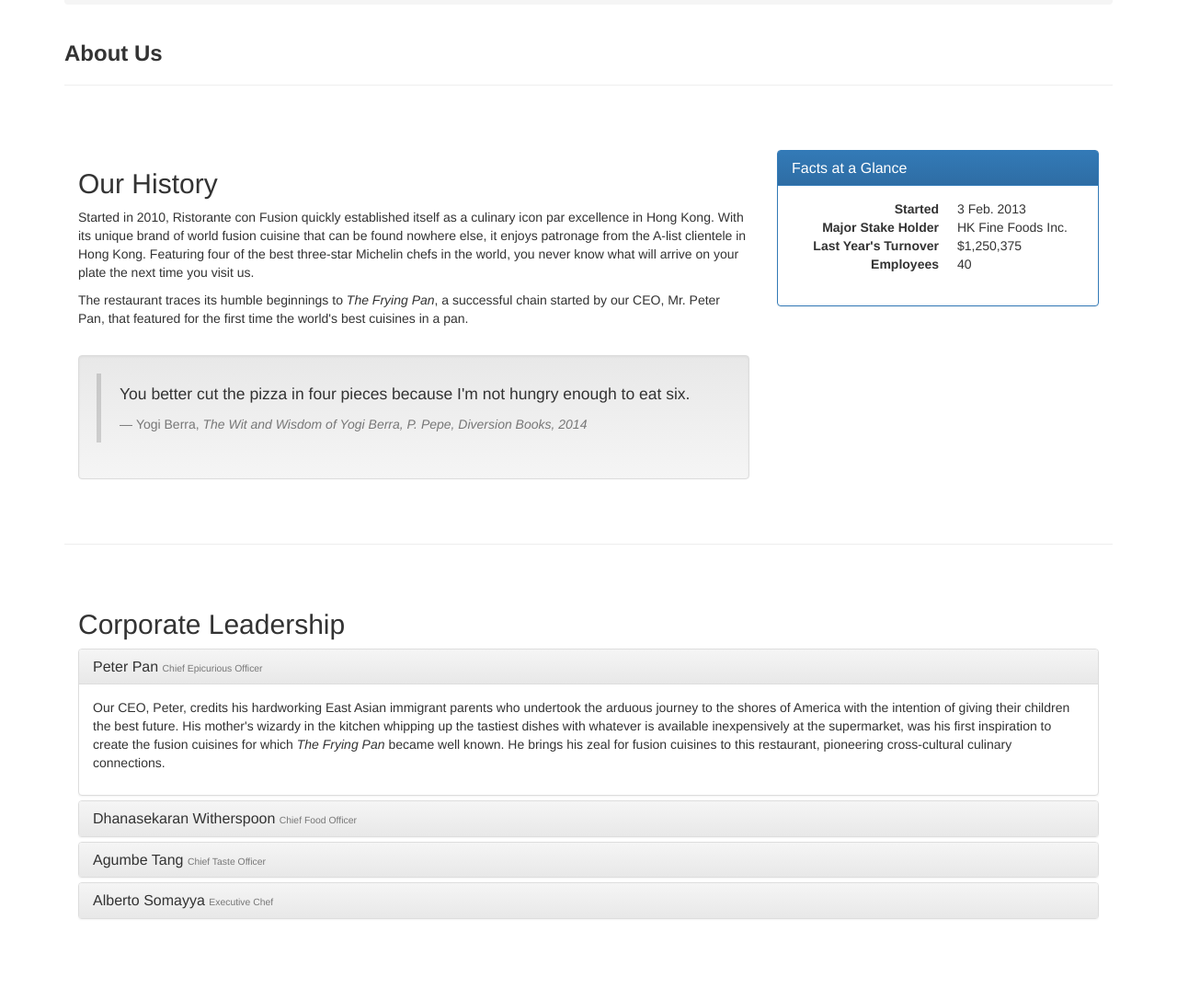
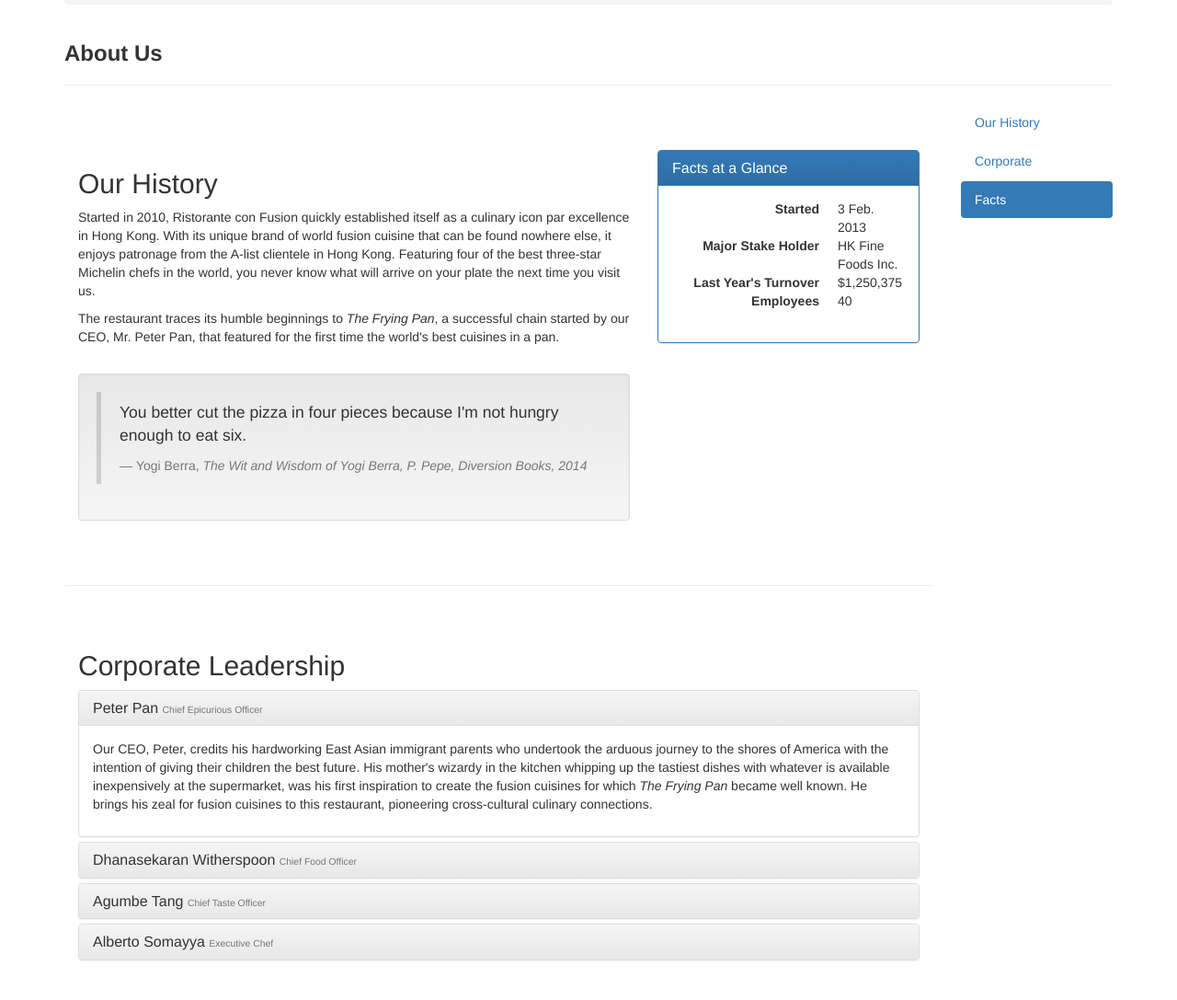
Before and after one commit to beaadajar/conFusion, a plain HTML site: page about.html in a window 1280 px wide. Shown: the part 490-1577 px from the top of the page at 92% size. Drawn offline with nearby package versions, Linux system fonts and the light colour scheme.

Commit message:
Add scrollspy and affix features

```diff
--- a/about.html
+++ b/about.html
@@ -15,7 +15,7 @@
 
 </head>
 
-<body>
+<body data-spy="scroll" data-target="#myScrollspy" data-offset="200">
   <nav class="navbar navbar-inverse navbar-fixed-top" role="navigation">
     <div class="container">
       <div class="navbar-header">
@@ -107,7 +107,9 @@
           </div>
         </div>
 
-        <div class="row row-content">
+        <div class="row">
+          <div class="col-xs-12 col-sm-10">
+            <div class="row row-content" id="history">
               <div class="col-xs-12 col-sm-6 col-lg-8">
                 <h2>Our History</h2>
                 <p>Started in 2010, Ristorante con Fusion quickly established itself as a culinary icon par excellence in Hong Kong. With its unique brand of world fusion cuisine that can be found nowhere else, it enjoys patronage from the A-list clientele in Hong Kong. Featuring four of the best three-star Michelin chefs in the world, you never know what will arrive on your plate the next time you visit us.</p>
@@ -145,7 +147,7 @@
             </div>
 
 
-        <div class="row row-content">
+            <div class="row row-content" id="corporate">
               <div class="col-xs-12">
                 <h2>Corporate Leadership</h2>
                 <div class="panel-group" id="accordion" role="tablist" aria-multiselectable="true">
@@ -212,7 +214,7 @@
               </div>
             </div>
 
-            <div class="row row-content">
+            <div class="row row-content" id="facts">
               <div class="col-xs-12">
                 <h2>Facts &amp; Figures</h2>
                 <div class="table-responsive">
@@ -253,6 +255,15 @@
               <div class="col-xs-12 col-sm-3">
                 <p style="padding:20px;"></p>
               </div>
+            </div>
+          </div>
+          <nav class="hidden-xs col-sm-2" id="myScrollspy">
+            <ul class="nav nav-pills nav-stacked" data-spy="affix" data-offset-top="400">
+              <li><a href="#history">Our History</a></li>
+              <li><a href="#corporate">Corporate</a></li>
+              <li><a href="#facts">Facts</a></li>
+            </ul>
+          </nav>
         </div>
       </div>
 
--- a/css/mystyles.css
+++ b/css/mystyles.css
@@ -68,3 +68,7 @@ address{
   border-bottom: 1px solid #ddd;
   padding: 10px;
 }
+
+.affix {
+  top: 100px;
+}
```
Lines whose indentation alone changed are shown as unchanged.
